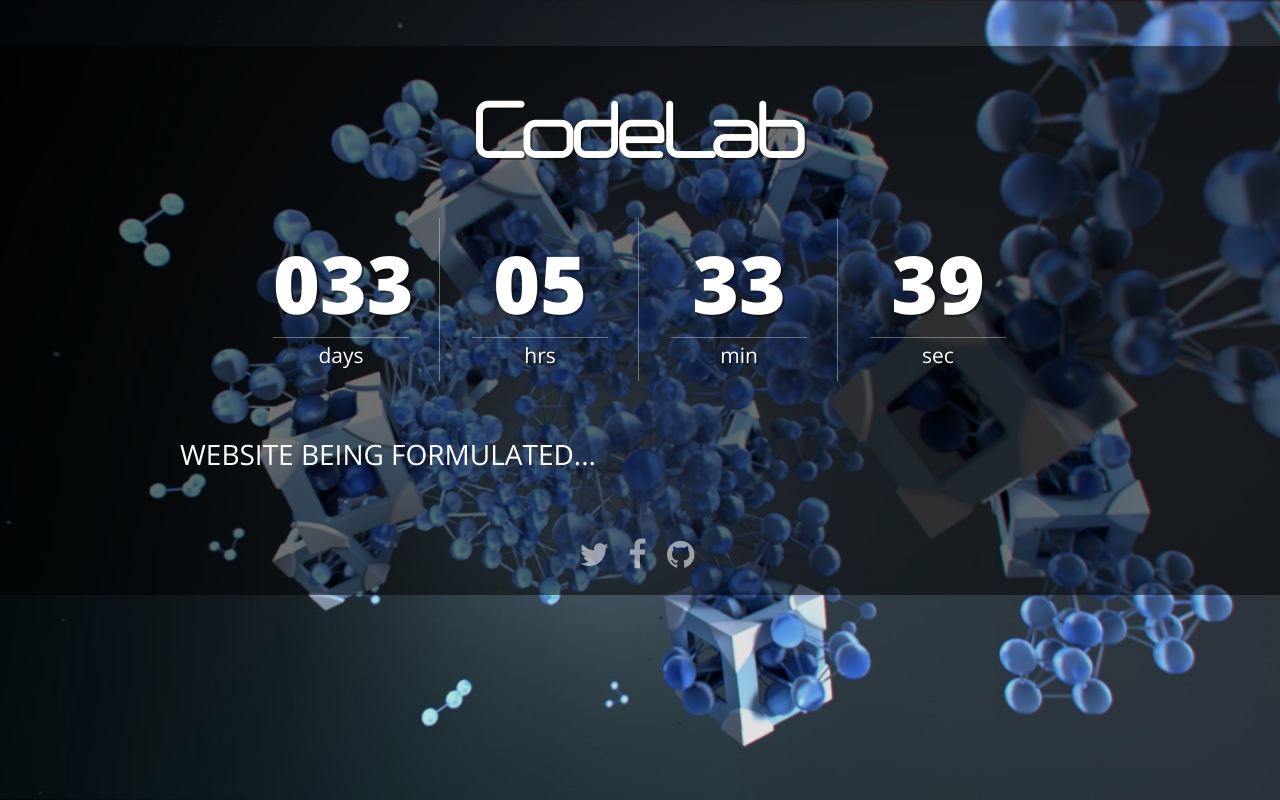
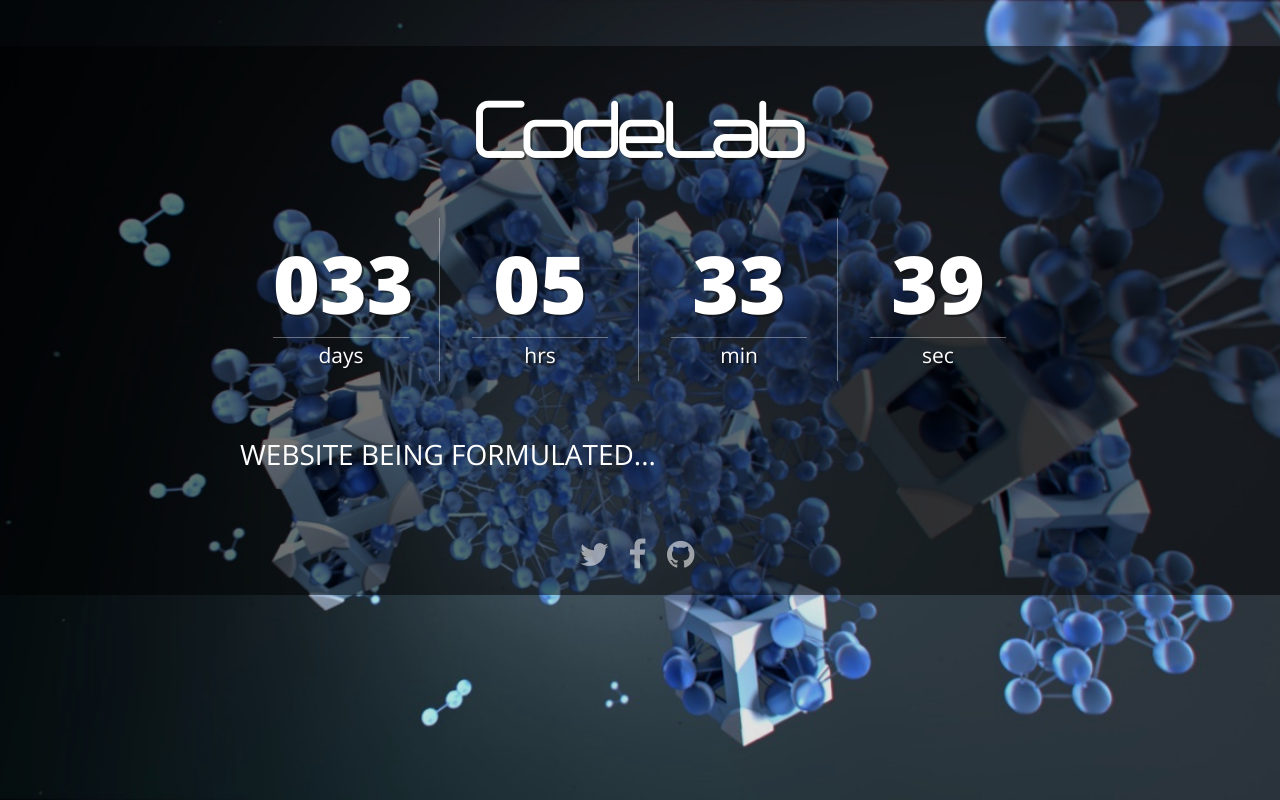
Before and after one commit to OfficialCodeLab/Codelab.io, a website: page index.html in a window 1280 px wide. Drawn offline with nearby package versions, Linux system fonts and the light colour scheme.

Commit message:
Update index.html

```diff
--- a/index.html
+++ b/index.html
@@ -27,9 +27,7 @@ Note: Please use our back link in your site (webthemez.com)
 h1 {
 font-family: NeoGrey
 }
-h2{
-	margin-left:5px;
-}
+
 </style>
 <body id="home">
 <div class="black-box">
@@ -40,7 +38,7 @@ h2{
 	</div>
 	<div id="Content" class="wrapper">
 	<div class="countdown styled"></div>
-	<h2 class="intro">WEBSITE BEING FORMULATED...</h2>
+	<h2 style="margin-left:60px;" class="intro">                 WEBSITE BEING FORMULATED...</h2>
 	<div id="subscribe">
 		<!--<form action="" onsubmit="ClearFields();">
 			<p><input name="" placeholder="Enter your e-mail" type="text" id="textfield1"/><input type="text" name="StackOverflow1370021" value="Fix IE bug" style="display:none" />
```
